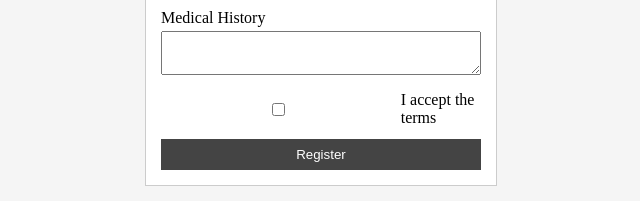
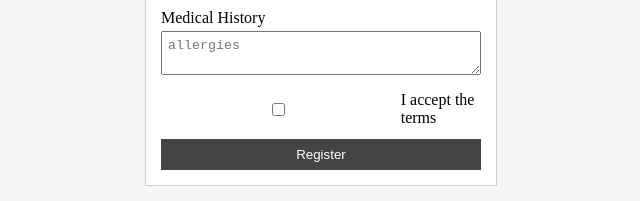
Before and after one commit to NC-EC/vital-signs-intake-form, a website: page public/index.html in a window 1280 px wide. Shown: the part 612-813 px from the top of the page, 319-959 px from the left. Drawn offline with Linux system fonts and the light colour scheme.

Commit message:
Add placeholder to medical history textarea

```diff
--- a/public/index.html
+++ b/public/index.html
@@ -63,7 +63,7 @@
 
     <div class="field">
         <label for="history">Medical History</label>
-        <textarea id="history" name="history" ></textarea>
+        <textarea id="history" name="history" placeholder="allergies" ></textarea>
     </div>
 
     <div class="field checkbox">
```
